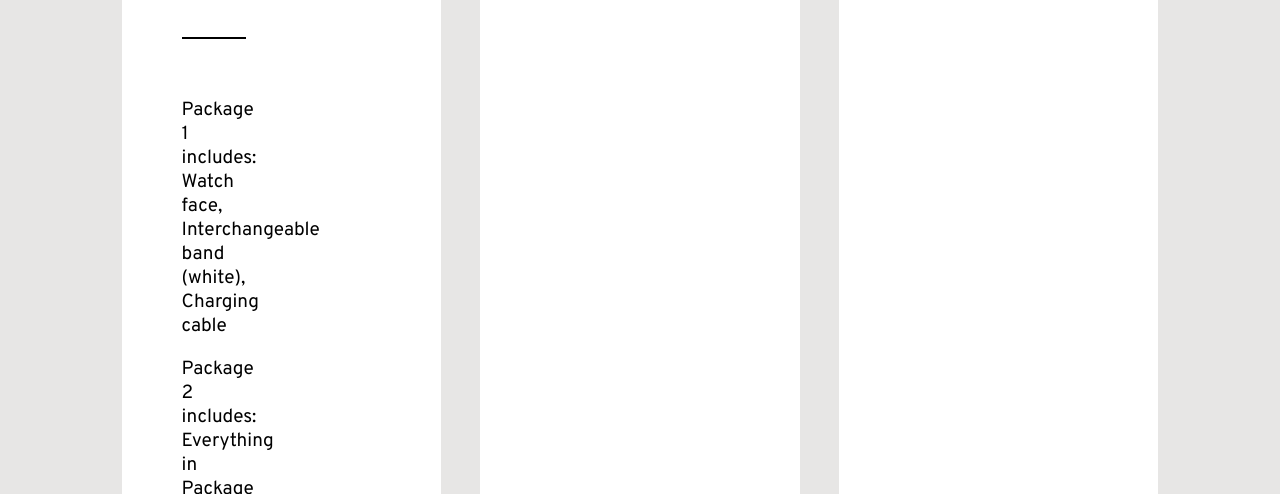
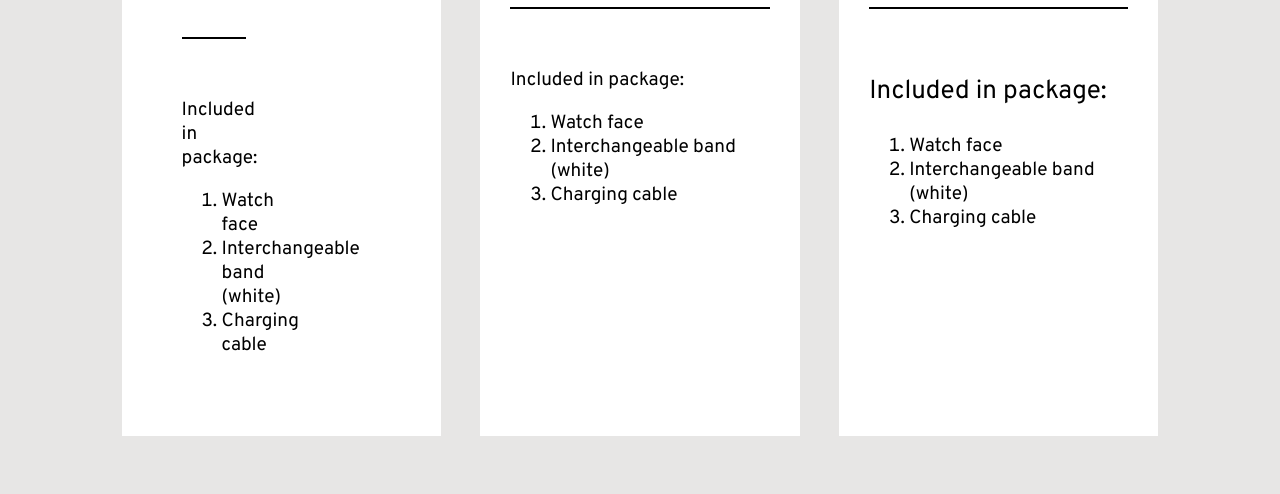
Before and after one commit to abrifuh6/brainstation-mock-test, a plain HTML site: page starter-code/index.html in a window 1280 px wide. Shown: the part 1630-2124 px from the top of the page. Drawn offline with Linux system fonts and the light colour scheme; a web font is replaced by a local one.

Commit message:
starter-code\index.html

```diff
--- a/starter-code/index.html
+++ b/starter-code/index.html
@@ -82,7 +82,7 @@
                     </ul>
                 </div>
                 <div class="features__column">
-                    <img class="features__image" src="/watch-side.png" alt="Side view of F+F Watch">
+                    <img class="features__image" src="../watch-side.png" alt="Side view of F+F Watch">
                 </div>
             </div>
         </div>
@@ -97,9 +97,10 @@
                         </div>
                         <div class="pricing__card-bottom">
                            <!-- add code here for pricing -->
+
                            <div class="pricing__card">
                             <div class="pricing__card-top">
-                                <!-- Existing pricing card content -->
+
                             </div>
 
                             <!-- Dividing line between card-top and card-bottom -->
@@ -107,9 +108,12 @@
 
                             <div class="pricing__card-bottom">
                                 <!-- New pricing details -->
-                                <p>Package 1 includes: Watch face, Interchangeable band (white), Charging cable</p>
-                                <p>Package 2 includes: Everything in Package 1, Interchangeable band (black)</p>
-                                <p>Package 3 includes: Everything in Package 2, Extra charging cable, Warranty for 5 years</p>
+                                <p>Included in package:</p>
+                                <ol>
+                                 <li>Watch face</li>
+                                 <li>Interchangeable band (white)</li>
+                                 <li>Charging cable</li>
+                                </ol>
                             </div>
                         </div>
                         </div>
@@ -121,6 +125,14 @@
                         </div>
                         <div class="pricing__card-bottom">
 
+                            <!-- Dividing line between card-top and card-bottom -->
+                            <div class="pricing__details"></div>
+                            <p>Included in package:</p>
+                            <ol>
+                             <li>Watch face</li>
+                             <li>Interchangeable band (white)</li>
+                             <li>Charging cable</li>
+                            </ol>
                         </div>
                     </div>
                     <div class="pricing__card">
@@ -128,6 +140,15 @@
                             <h4 class="pricing__card-title">Package 3:</h4>
                             <p class="pricing__card-price">$109</p>
                         </div>
+
+                        <!-- Dividing line between card-top and card-bottom -->
+                        <div class="pricing__details"></div>
+                        <p>Included in package:</p>
+                        <ol>
+                         <li>Watch face</li>
+                         <li>Interchangeable band (white)</li>
+                         <li>Charging cable</li>
+                        </ol>
                         <div class="pricing__card-bottom">
 
                         </div>
```
